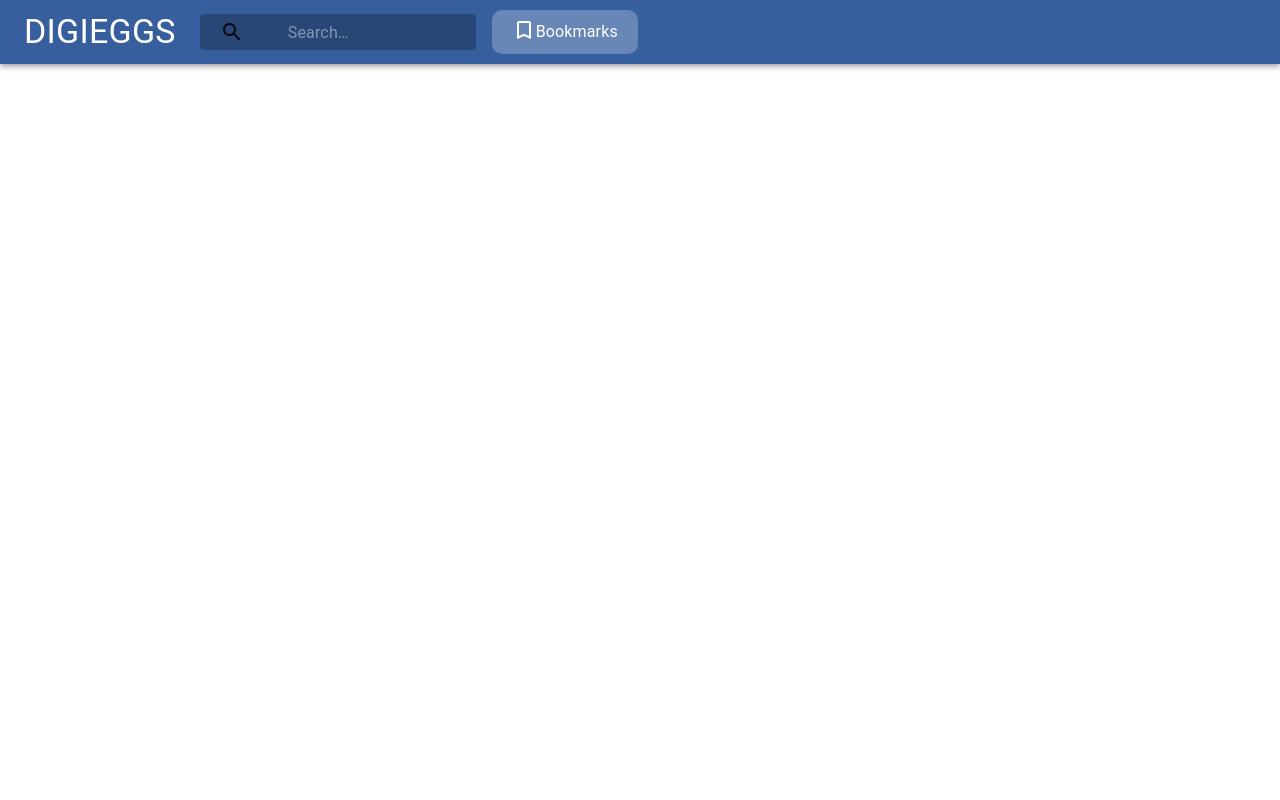
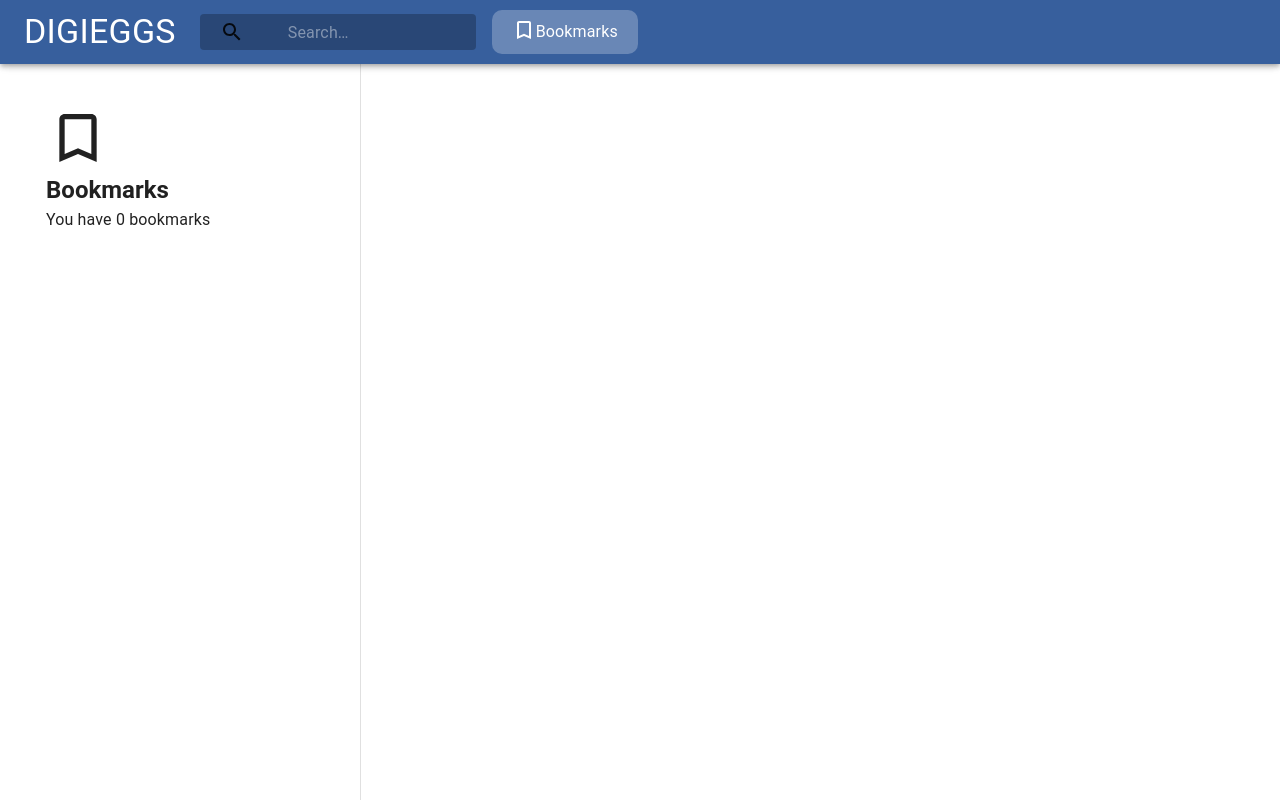
Before and after one commit to halitbatur/digieggs-github-search, a React (Create React App) app: page /bookmarks in a window 1280 px wide. Built offline with nearby package versions, Linux system fonts and the light colour scheme.

Commit message:
add drawers to bookmarks

```diff
--- a/src/container/bookmarks/Bookmarks.tsx
+++ b/src/container/bookmarks/Bookmarks.tsx
@@ -1,20 +1,63 @@
 import React from "react";
 import SearchResultsContent from "../../components/searchResultsContent/SearchResultsContent";
+import { createStyles, Theme, makeStyles } from "@material-ui/core/styles";
+import BookmarkBorderIcon from "@material-ui/icons/BookmarkBorder";
+import Toolbar from "@material-ui/core/Toolbar";
 import { connect } from "react-redux";
-import {
-  addNewBookmark,
-  removeBookMark,
-  repoData,
-} from "../../reducers/action";
+import { repoData } from "../../reducers/action";
+import Drawer from "@material-ui/core/Drawer";
+import { Typography } from "@material-ui/core";
+
+const drawerWidth = 360;
+
+const useStyles = makeStyles((theme: Theme) =>
+  createStyles({
+    drawer: {
+      width: drawerWidth,
+      flexShrink: 0,
+      zIndex: theme.zIndex.drawer,
+    },
+    drawerPaper: {
+      width: drawerWidth,
+    },
+    drawerContainer: {
+      overflow: "auto",
+    },
+  })
+);
 
 interface BookmarksProps {
   bookmarks: any;
 }
 
 const Bookmarks: React.FC<BookmarksProps> = ({ bookmarks }) => {
+  const classes = useStyles();
+
   return (
     <div style={{ display: "flex" }}>
-      <SearchResultsContent type="Bookmarks" userPageRepos={bookmarks} />
+      <Drawer
+        className={classes.drawer}
+        variant="permanent"
+        classes={{
+          paper: classes.drawerPaper,
+        }}
+      >
+        <Toolbar />
+        <div className={classes.drawerContainer}>
+          <div style={{ padding: "42px 0 0 46px" }}>
+            <BookmarkBorderIcon style={{ width: "64px", height: "64px" }} />
+            <Typography variant="h5" style={{ fontWeight: "bold" }}>
+              Bookmarks
+            </Typography>
+            <Typography variant="subtitle1">
+              You have {bookmarks.length} bookmarks
+            </Typography>
+          </div>
+        </div>
+      </Drawer>
+      <div style={{ padding: "42px 0 0 46px", width: "100%" }}>
+        <SearchResultsContent type="Bookmarks" userPageRepos={bookmarks} />
+      </div>
     </div>
   );
 };
```
